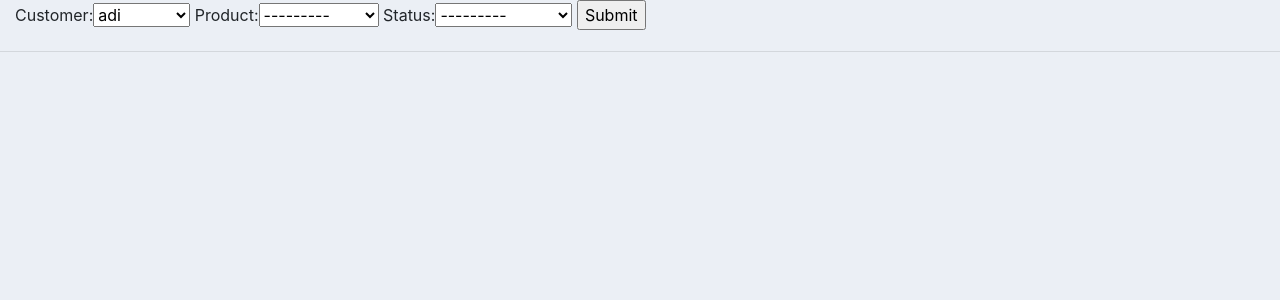
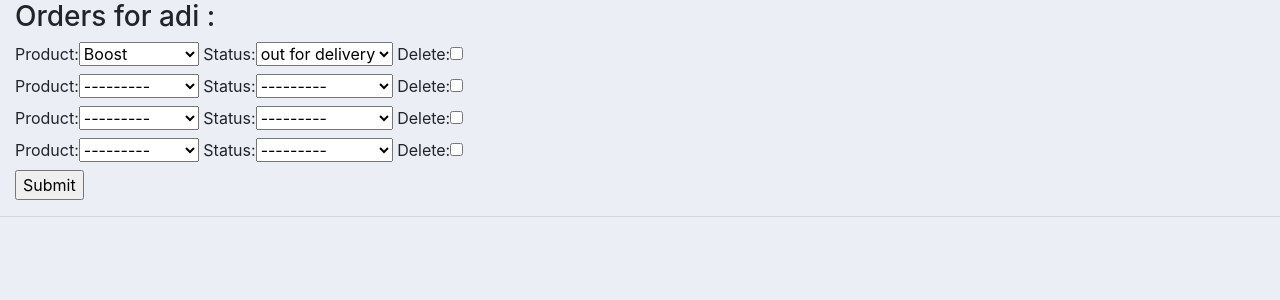
Before and after one commit to iib2019014/CRM_project, a Django app: page /createOrder/5/ in a window 1280 px wide. Shown: the part 56-356 px from the top of the page. Run offline with Django 3.2, Linux system fonts and the light colour scheme; data comes from the database, SQL or seed files in the repository; both versions use the stored data as it was after the commit; some libraries are stand-ins or nearby versions.

Commit message:
1) removed form for creating order from customer 2) in its place created formsets to created multiple orders at a time, using parent child relation between customer and order 3) created remove link from deleting a product in the products template

```diff
--- a/accounts/templates/accounts/form_templates/createOrder_form.html
+++ b/accounts/templates/accounts/form_templates/createOrder_form.html
@@ -4,8 +4,13 @@
 
 {% block content %}
 
+    <h3>Orders for {{createOrderFormSet.instance}} : </h3>
     <form action="" method="post">{% csrf_token %}
-        {{createOrderForm}}
+        {{createOrderFormSet.management_form}}
+        {% for form in createOrderFormSet %}
+            {{form}}
+            <br>
+        {% endfor %}
         <input type="submit" name="submit">
     </form>
 
--- a/accounts/templates/accounts/products.html
+++ b/accounts/templates/accounts/products.html
@@ -15,6 +15,7 @@
 							<th>Product</th>
 							<th>Category</th>
 							<th>Price</th>
+							<th></th>
 						</tr>
 
 						{% for product in products %}
@@ -22,6 +23,7 @@
 								<td>{{product.name}}</td>
 								<td>{{product.category}}</td>
 								<td>{{product.price}}</td>
+								<td><a class="btn btn-sm btn-danger" href="{% url 'removeProduct' product.id %}">remove</a></td>
 							</tr>
 						{% endfor %}
 					</table>
--- a/accounts/urls.py
+++ b/accounts/urls.py
@@ -10,6 +10,7 @@ from .views import(
     createCustomerView,
     removeCustomerView,
     createProductView,
+    removeProductView,
 )
 
 urlpatterns = [
@@ -27,4 +28,5 @@ urlpatterns = [
     path('createProduct/', createProductView, name='createProduct'),
     path('updateCustomer/<str:pk_cust_id>/', updateCustomerView, name='updateCustomer'),
     path('removeCustomer/<str:pk_cust_id>/', removeCustomerView, name='removeCustomer'),
+    path('removeProduct/<str:pk_product_id>/', removeProductView, name='removeProduct'),
 ]
--- a/accounts/views.py
+++ b/accounts/views.py
@@ -14,6 +14,8 @@ from .forms import(
     ProductForm,
 )
 
+from django.forms import inlineformset_factory
+
 # Create your views here.
 # def homePageView(request) :
 #     return HttpResponse("<h1>This is the home page</h1>")
@@ -29,7 +31,7 @@ def dashboardView(request) :
     context['customers'] = customers
 
     orders = Order.objects.all()
-    last_5_orders = Order.objects.all().order_by('-date_ordered')[:5]
+    last_5_orders = orders.order_by('-date_ordered')[:5]
     context['last_5_orders'] = last_5_orders
 
     total_orders = orders.count()
@@ -97,19 +99,36 @@ def statusView(request) :
     return render(request, 'accounts/status.html', context)
 
 def createOrderView(request, pk_cust_id) :
+    Customer_Order_FormSet = inlineformset_factory(
+        Customer,   # the parent model
+        Order,   # the child model
+        fields=(
+            'product',
+            'status'
+        )   # the child fields need to be in form
+    )
     customer = Customer.objects.get(id=pk_cust_id)
     context = {}
-    createOrderForm = OrderForm(
-        initial={
-            'customer': customer,
-        }
-    )
+    # createOrderForm = OrderForm(
+    #     initial={
+    #         'customer': customer,
+    #     }
+    # )
+    createOrderFormSet = Customer_Order_FormSet(instance=customer)
+    print(createOrderFormSet.instance)
 
     if request.method == 'POST' :
-        createOrderForm = OrderForm(request.POST)
-        createOrderForm.save()
-        return redirect('dashboard')
-    context['createOrderForm'] = createOrderForm
+        print("into post")
+        createOrderFormSet = Customer_Order_FormSet(request.POST, instance=customer)
+        if createOrderFormSet.is_valid() :
+            print("valid")
+            createOrderFormSet.save()
+            print(createOrderFormSet)
+            return redirect('dashboard')
+        else :
+            print("not valid")
+            createOrderFormSet = Customer_Order_FormSet(instance=customer)
+    context['createOrderFormSet'] = createOrderFormSet
     return render(request, 'accounts/form_templates/createOrder_form.html', context)
 
 def createCustomerView(request) :
@@ -145,3 +164,13 @@ def removeCustomerView(request, pk_cust_id) :
         return redirect('dashboard')
     context['customer'] = customer
     return render(request, 'accounts/form_templates/remove_customer.html', context)
+
+def removeProductView(request, pk_product_id) :
+    product = Product.objects.get(id=pk_product_id)
+    context = {}
+    context['product'] = product
+
+    if request.method == 'POST' :
+        product.delete()
+        return redirect('products')
+    return render(request, 'accounts/form_templates/remove_product.html', context)
```
Also changed, not shown: accounts/templates/accounts/form_templates/remove_product.html (added, +9 -0 lines), db.sqlite3.
